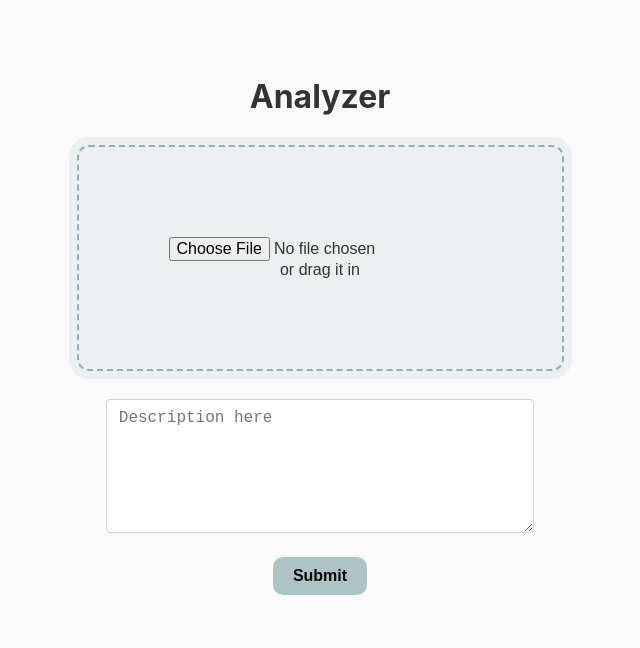
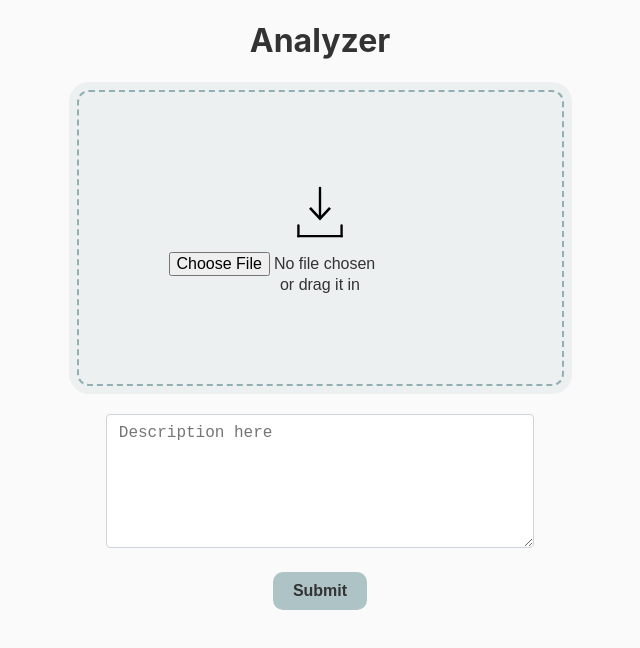
Before and after one commit to Zeyu-Li/MetaPost, a React (Create React App) app in the folder frontend/: page / in a window 1280 px wide. Shown: the top 648 px of the page, without its empty margins (320-960 px from the left). Built offline with nearby package versions, Linux system fonts and the light colour scheme.

Commit message:
finished styling home page

```diff
--- a/frontend/src/App.js
+++ b/frontend/src/App.js
@@ -1,11 +1,26 @@
-import { useEffect, useState } from "react";
+import { createRef, useEffect, useState } from "react";
 
 function App() {
   const [open, setOpen] = useState(false);
+  const [onHover, setOnHover] = useState(false);
+
+  // https://medium.com/@650egor/simple-drag-and-drop-file-upload-in-react-2cb409d88929
+  const dropRef = createRef(null);
+
+  const dragIn = () => {
+    setOnHover(true);
+  };
+
+  const dragOut = () => {
+    setOnHover(false);
+  };
 
   useEffect(() => {
     setOpen(true);
-  }, []);
+    dropRef.current.addEventListener("dragenter", dragIn);
+    dropRef.current.addEventListener("dragleave", dragOut);
+    dropRef.current.addEventListener("drop", dragOut);
+  }, [dropRef]);
 
   const submitForm = (e) => {
     e.preventDefault();
@@ -31,7 +46,14 @@ function App() {
             >
               <div>
                 {/* TODO: https://medium.com/@650egor/simple-drag-and-drop-file-upload-in-react-2cb409d88929 */}
-                <input type="file" title="Select image or video" />
+                <label>
+                  <input
+                    type="file"
+                    title="Select image or video"
+                    ref={dropRef}
+                    className={`transition ${onHover ? "inputbox--hover" : ""}`}
+                  />
+                </label>
               </div>
               <textarea
                 rows={5}
@@ -43,7 +65,7 @@ function App() {
                 <b>Submit</b>
               </button>
             </form>
-            <div style={{ height: 150 }}></div>
+            <div style={{ height: 200 }}></div>
           </div>
         </div>
       </main>
--- a/frontend/src/index.scss
+++ b/frontend/src/index.scss
@@ -1,3 +1,6 @@
+$base-color: #92b0b3;
+$solid-color: #333333;
+
 body {
   margin: 0;
   font-family: -apple-system, BlinkMacSystemFont, "Segoe UI", "Roboto", "Oxygen",
@@ -28,6 +31,8 @@ button {
   border-radius: 10px;
   cursor: pointer;
   border: none;
+
+  color: $solid-color;
   // box-shadow: 5px 5px 3px;
   &:hover {
     background-color: #92b0b388;
@@ -41,13 +46,17 @@ textarea {
   font-size: 1rem;
 }
 
+.inputbox--hover {
+  background-color: rgba(146, 176, 179, 0.541) !important;
+}
+
 .main-container {
   display: flex;
   justify-content: center;
   align-items: center;
   min-height: 100vh;
   background-color: #fafafa;
-  color: #333333;
+  color: $solid-color;
   text-align: center;
   textarea {
     width: 80%;
@@ -66,10 +75,21 @@ textarea {
     }
   }
   &__form {
+    input::before {
+      content: "";
+      display: block;
+      background-image: url("./img/bringIn.svg");
+      text-align: center;
+      margin: 0 auto;
+      width: 60px;
+      height: 60px;
+      padding-bottom: 10px;
+      background-repeat: no-repeat;
+    }
     input {
       cursor: pointer;
       background-color: #92b0b323;
-      outline: 2px dashed #92b0b3;
+      outline: 2px dashed $base-color;
       outline-offset: -10px;
       border-radius: 20px;
       padding: 100px;
```
Also changed, not shown: frontend/src/img/bringIn.svg (added).
